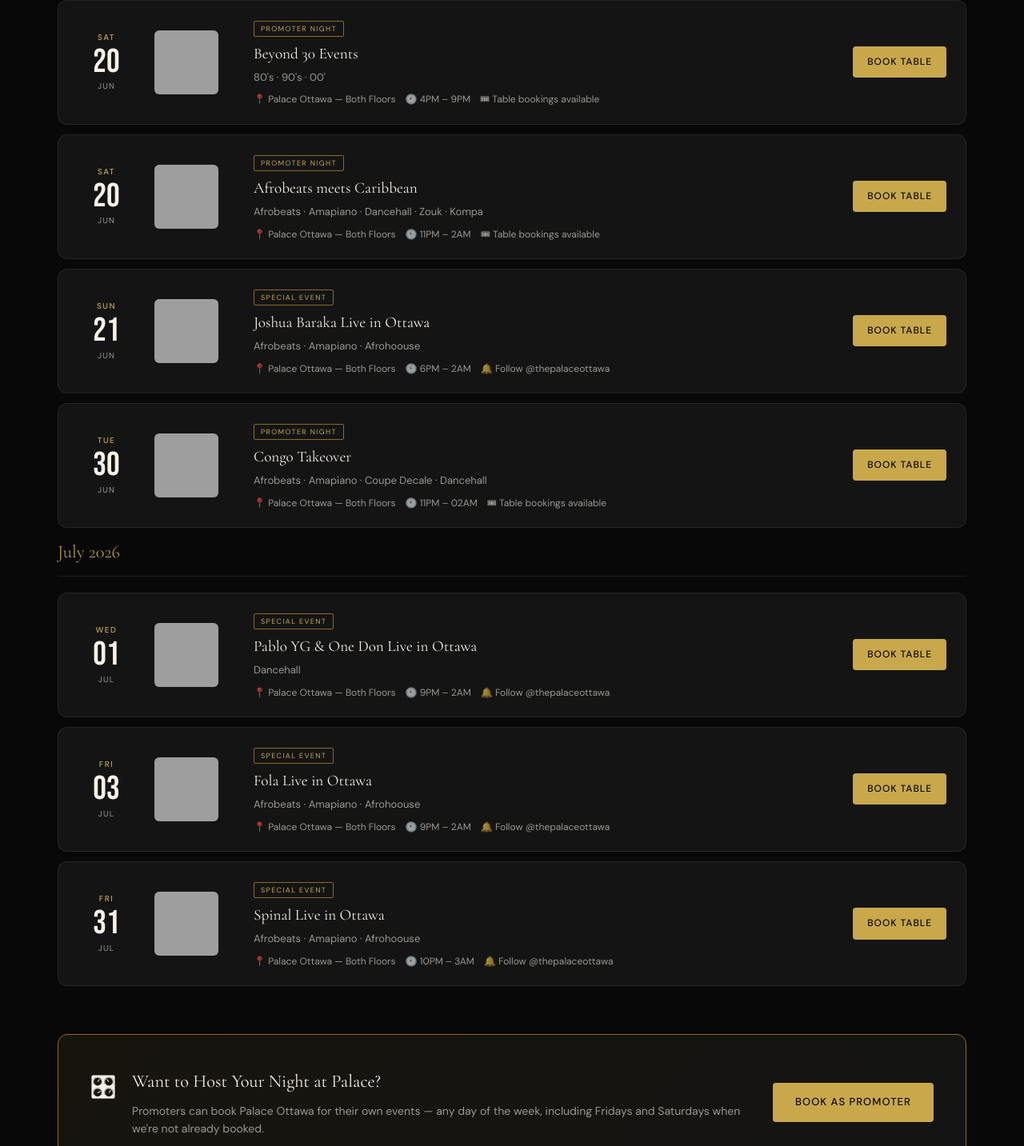
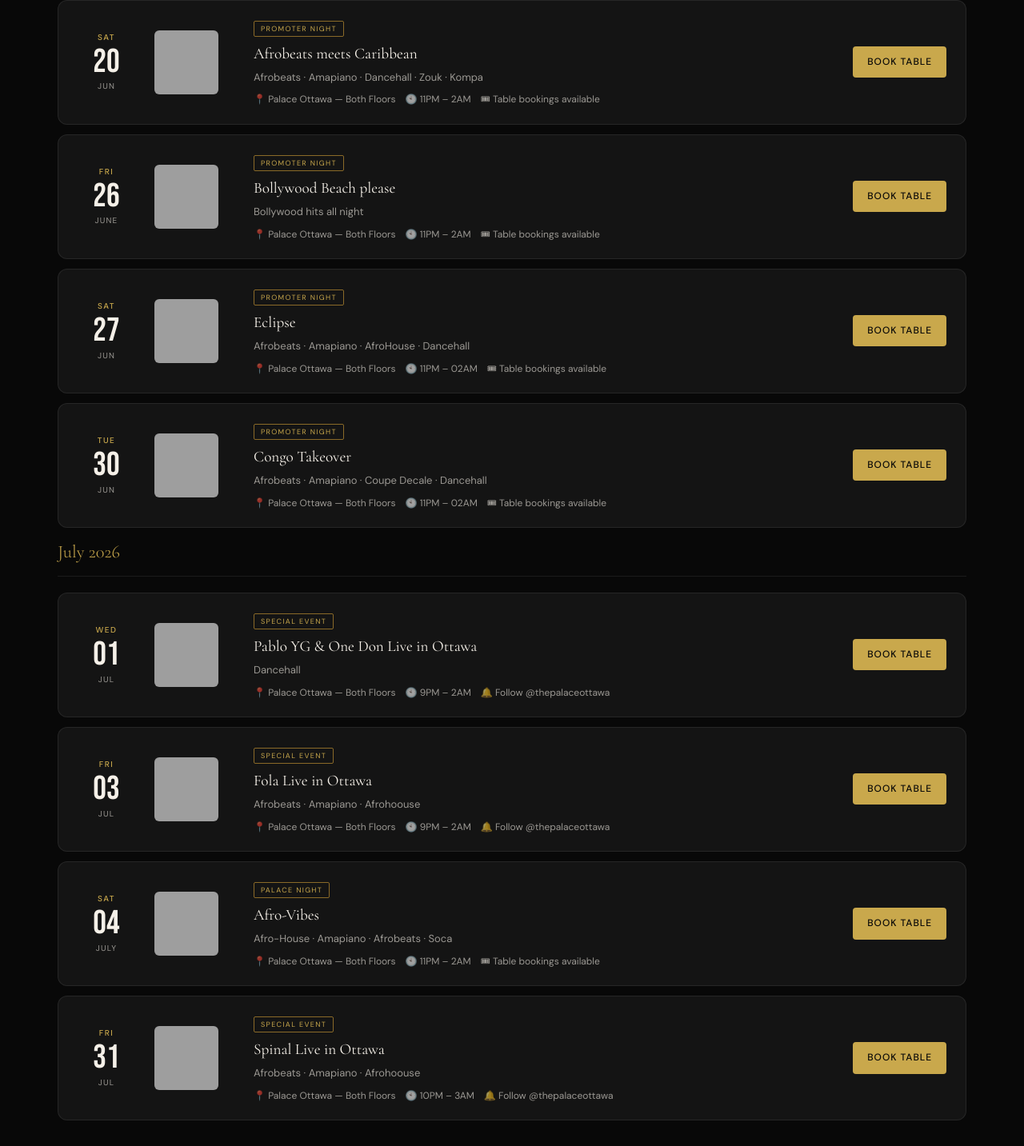
Before and after one commit to azur9534/thepalaceottawa-site, a plain HTML site: page events.html in a window 1280 px wide. Shown: the part 2618-4051 px from the top of the page at 80% size. Drawn offline with nearby package versions, Linux system fonts and the light colour scheme; grey boxes are pictures that could not be loaded.

Commit message:
Update events.html

```diff
--- a/events.html
+++ b/events.html
@@ -322,35 +322,10 @@
         <h3 class="events-month-title">June 2026</h3>
 
 
-        <!-- EVENT · June 5 · palace night · flyer-14 -->
-          <div class="event-card" data-type="palace-night" data-date="2026-06-05">
-          <div class="event-card-date">
-            <span class="ec-day">FRI</span>    <!-- ← day abbrev -->
-            <span class="ec-num">05</span>     <!-- ← day number -->
-            <span class="ec-month">JUN</span>  <!-- ← month abbrev -->
-          </div>
-          <div class="event-card-flyer">
-            <img src="https://res.cloudinary.com/dzd4bw9fk/image/upload/v1780338705/flyer-14.jpg"
-                 alt="Palace Fridays June 05"
-                 onerror="this.parentElement.innerHTML=flyerFallback('palace-night','PALACE FRIDAYS')"/>
-          </div>
-          <div class="event-card-info">
-            <span class="event-type-badge palace">Palace Night</span>  <!-- ← badge -->
-            <h4>Afrobeats in the  City</h4>                                    <!-- ← title -->
-            <p class="event-genre">Afrobeats · Amapiano · Coupe Decale · Dancehall</p> <!-- ← genres -->
-            <div class="event-meta">
-              <span>📍 Palace Ottawa — Both Floors</span>
-              <span>🕙 11PM – 2AM</span>
-              <span>🎟 Table bookings available</span>
-            </div>
-          </div>
-          <div class="event-card-action">
-            <a href="contact.html?type=table&date=June+05" class="btn btn-primary btn-sm">Book Table</a>
-          </div>
-        </div>
+
 
          <!-- EVENT · June 6 · special event · flyer-4 -->
-        <div class="event-card" data-type="special" data-date="2026-06-06">
+        <!-- <div class="event-card" data-type="special" data-date="2026-06-06">
           <div class="event-card-date">
             <span class="ec-day">SAT</span>
             <span class="ec-num">06</span>
@@ -373,6 +348,33 @@
           </div>
           <div class="event-card-action">
             <a href="contact.html?type=table&date=June+6" class="btn btn-primary btn-sm">Book Table</a>
+          </div>
+        </div>
+
+          <!-- EVENT · June 12 · palace night · flyer-1 -->
+          <div class="event-card" data-type="palace-night" data-date="2026-06-12">
+          <div class="event-card-date">
+            <span class="ec-day">FRI</span>    <!-- ← day abbrev -->
+            <span class="ec-num">12</span>     <!-- ← day number -->
+            <span class="ec-month">JUN</span>  <!-- ← month abbrev -->
+          </div>
+          <div class="event-card-flyer">
+            <img src="https://res.cloudinary.com/dzd4bw9fk/image/upload/v1780944637/flyer-1.jpg"
+                 alt="Palace Fridays June 12"
+                 onerror="this.parentElement.innerHTML=flyerFallback('palace-night','PALACE FRIDAYS')"/>
+          </div>
+          <div class="event-card-info">
+            <span class="event-type-badge palace">Palace Night</span>  <!-- ← badge -->
+            <h4>Afrobeats Takeover</h4>                                    <!-- ← title -->
+            <p class="event-genre">Afrobeats · Amapiano · Coupe Decale · Dancehall</p> <!-- ← genres -->
+            <div class="event-meta">
+              <span>📍 Palace Ottawa — Both Floors</span>
+              <span>🕙 11PM – 2AM</span>
+              <span>🎟 Table bookings available</span>
+            </div>
+          </div>
+          <div class="event-card-action">
+            <a href="contact.html?type=table&date=June+12" class="btn btn-primary btn-sm">Book Table</a>
           </div>
         </div>
 
@@ -512,7 +514,7 @@
         </div>
 
         <!-- EVENT · June 21 · special event · flyer-6 -->
-        <div class="event-card" data-type="special" data-date="2026-06-21">
+        <!--  <div class="event-card" data-type="special" data-date="2026-06-21">
           <div class="event-card-date">
             <span class="ec-day">SUN</span>
             <span class="ec-num">21</span>
@@ -535,6 +537,60 @@
           </div>
           <div class="event-card-action">
             <a href="contact.html?type=table&date=June+21" class="btn btn-primary btn-sm">Book Table</a>
+          </div>
+        </div>
+
+         <!-- EVENT · June 26 · promoter · flyer-3 -->
+       <div class="event-card" data-type="promoter" data-date="2026-06-26">
+          <div class="event-card-date">
+            <span class="ec-day">FRI</span>
+            <span class="ec-num">26</span>
+            <span class="ec-month">JUNE</span>
+          </div>
+          <div class="event-card-flyer">
+            <img src="https://res.cloudinary.com/dzd4bw9fk/image/upload/v1780944637/flyer-4.jpg"
+                 alt="Promoter Night June 26"
+                 onerror="this.parentElement.innerHTML=flyerFallback('promoter','PROMOTER NIGHT')"/>
+          </div>
+          <div class="event-card-info">
+            <span class="event-type-badge palace">Promoter Night</span>
+            <h4>Bollywood Beach please</h4>
+            <p class="event-genre">Bollywood hits all night</p>
+            <div class="event-meta">
+              <span>📍 Palace Ottawa — Both Floors</span>
+              <span>🕙 11PM – 2AM</span>
+              <span>🎟 Table bookings available</span>
+            </div>
+          </div>
+          <div class="event-card-action">
+            <a href="contact.html?type=table&date=June+26" class="btn btn-primary btn-sm">Book Table</a>
+          </div>
+        </div>
+
+                           <!-- EVENT · June 27 · promoter · flyer-12 -->
+        <div class="event-card" data-type="promoter" data-date="2026-06-27">
+          <div class="event-card-date">
+            <span class="ec-day">SAT</span>
+            <span class="ec-num">27</span>
+            <span class="ec-month">JUN</span>
+          </div>
+          <div class="event-card-flyer">
+            <img src="https://res.cloudinary.com/dzd4bw9fk/image/upload/v1780944637/flyer-20.jpg"
+                 alt="Promoter Night June 27"
+                 onerror="this.parentElement.innerHTML=flyerFallback('promoter','PROMOTER NIGHT')"/>
+          </div>
+          <div class="event-card-info">
+            <span class="event-type-badge palace">Promoter Night</span>
+            <h4>Eclipse</h4>
+            <p class="event-genre">Afrobeats · Amapiano · AfroHouse · Dancehall</p>
+            <div class="event-meta">
+              <span>📍 Palace Ottawa — Both Floors</span>
+              <span>🕙 11PM – 02AM</span>
+              <span>🎟 Table bookings available</span>
+            </div>
+          </div>
+          <div class="event-card-action">
+            <a href="contact.html?type=table&date=June+27" class="btn btn-primary btn-sm">Book Table</a>
           </div>
         </div>
 
@@ -628,6 +684,33 @@
           </div>
           <div class="event-card-action">
             <a href="contact.html?type=table&date=July+03" class="btn btn-primary btn-sm">Book Table</a>
+          </div>
+        </div>
+
+           <!-- EVENT · July 4 · palace-night · flyer-2 -->
+        <div class="event-card" data-type="palace-night" data-date="2026-07-04">
+          <div class="event-card-date">
+            <span class="ec-day">SAT</span>
+            <span class="ec-num">04</span>
+            <span class="ec-month">JULY</span>
+          </div>
+          <div class="event-card-flyer">
+            <img src="https://res.cloudinary.com/dzd4bw9fk/image/upload/v1780944637/flyer-2.jpg"
+                 alt="Palace Saturdays July 04"
+                 onerror="this.parentElement.innerHTML=flyerFallback('palace-night','PALACE SATURDAYS')"/>
+          </div>
+          <div class="event-card-info">
+            <span class="event-type-badge palace">Palace Night</span>
+            <h4>Afro-Vibes</h4>
+            <p class="event-genre">Afro-House · Amapiano · Afrobeats · Soca</p>
+            <div class="event-meta">
+              <span>📍 Palace Ottawa — Both Floors</span>
+              <span>🕙 11PM – 2AM</span>
+              <span>🎟 Table bookings available</span>
+            </div>
+          </div>
+          <div class="event-card-action">
+            <a href="contact.html?type=table&date=July+04" class="btn btn-primary btn-sm">Book Table</a>
           </div>
         </div>
 
```
